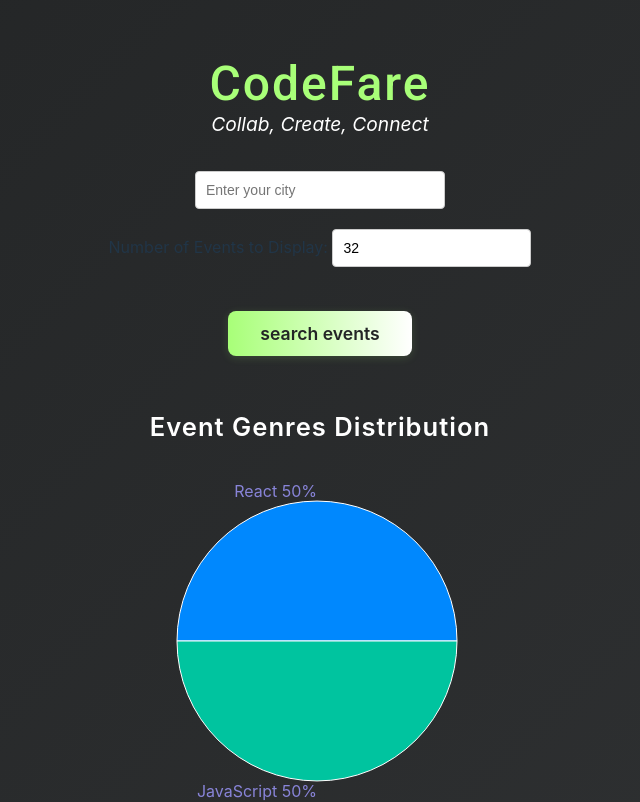
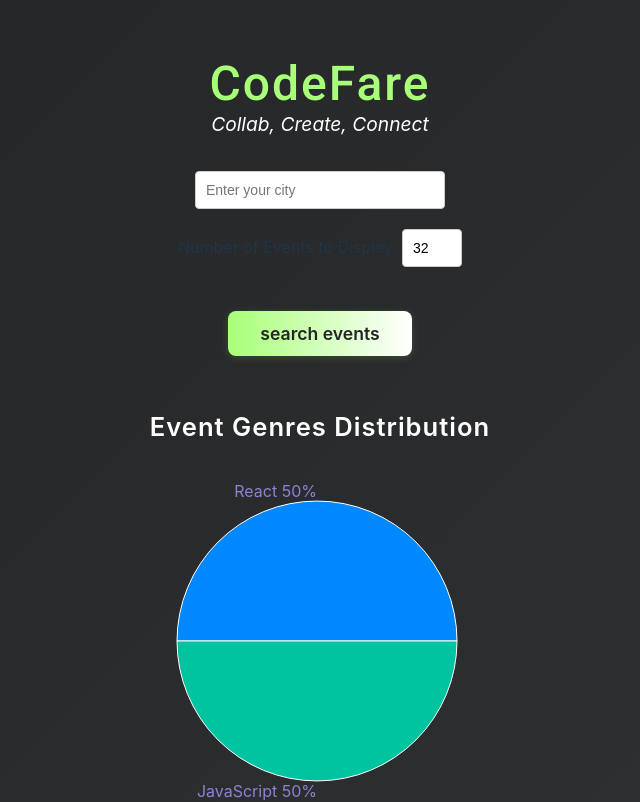
Before and after one commit to tscholl44/meet, a React (Vite) app: page / in a window 1280 px wide. Shown: the top 802 px of the page, without its empty margins (320-960 px from the left). Built offline with nearby package versions, Linux system fonts and the light colour scheme; what atatus-spa would draw is missing.

Commit message:
Update App.css

```diff
--- a/src/App.css
+++ b/src/App.css
@@ -208,6 +208,16 @@ input[type="number"] {
   transform: translateY(-2px) scale(1.03);
 }
 
+.number-of-events-input {
+  width: 60px; /* or 50px, adjust as needed */
+  min-width: 0;
+  max-width: 80px;
+  padding: 6px 8px;
+  font-size: 1rem;
+  border-radius: 4px;
+  border: 1px solid #ccc;
+}
+
 @media (max-width: 900px) {
   .main-content,
   .charts-container {
```
